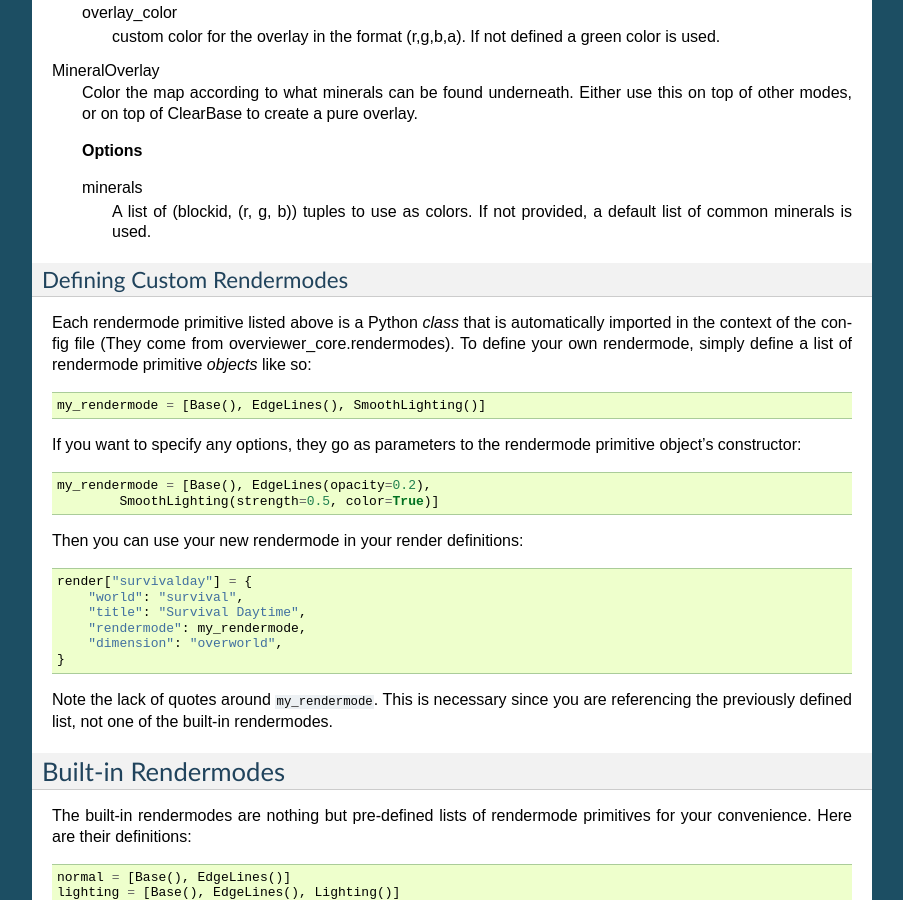
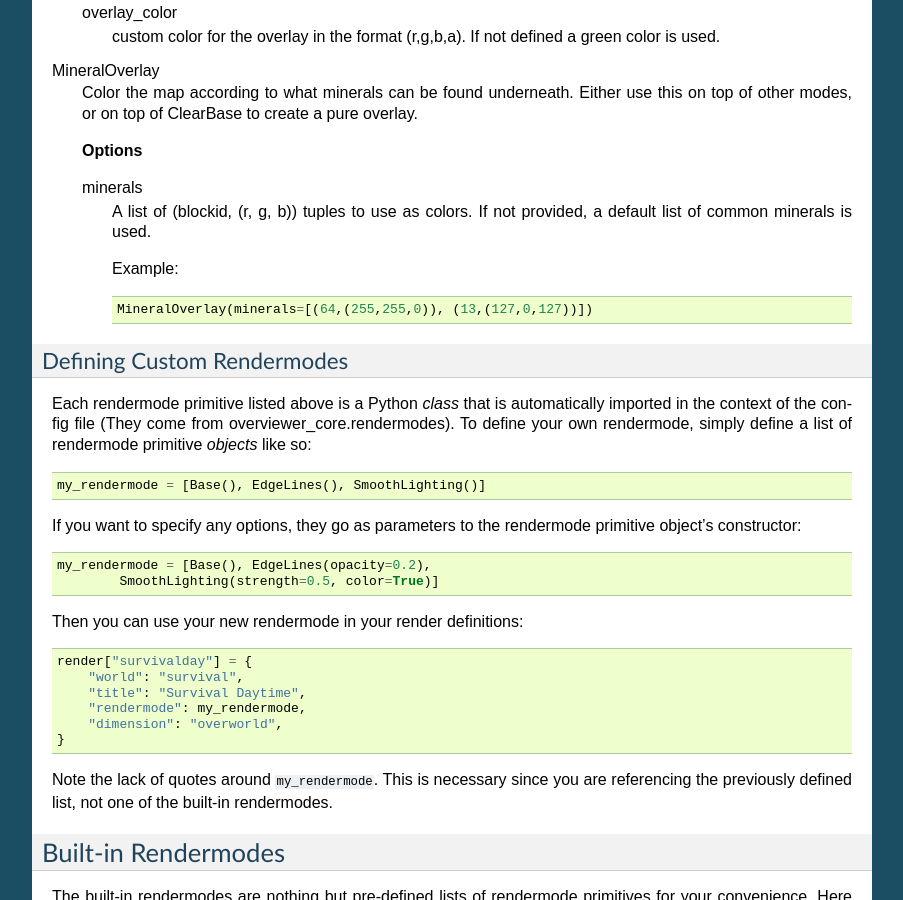
Before and after one commit to overviewer/Minecraft-Overviewer, a Sphinx documentation site: the page built from docs/config.rst, in a window 1280 px wide and 900 px high, scrolled down 12371 px. Shown: the whole window, without its empty margins (198-1101 px from the left). Built offline with Sphinx 7.4.7, drawn with Linux system fonts in a browser that asks for light colours.

Commit message:
Added an example for the MineralOverlay docs
lists of tuples of tuples can be confusing for a non pythoner

```diff
--- a/docs/config.rst
+++ b/docs/config.rst
@@ -798,6 +798,12 @@ MineralOverlay
         A list of (blockid, (r, g, b)) tuples to use as colors. If not
         provided, a default list of common minerals is used.
 
+        Example::
+
+            MineralOverlay(minerals=[(64,(255,255,0)), (13,(127,0,127))])
+
+
+
 Defining Custom Rendermodes
 ---------------------------
 Each rendermode primitive listed above is a Python *class* that is automatically
```
